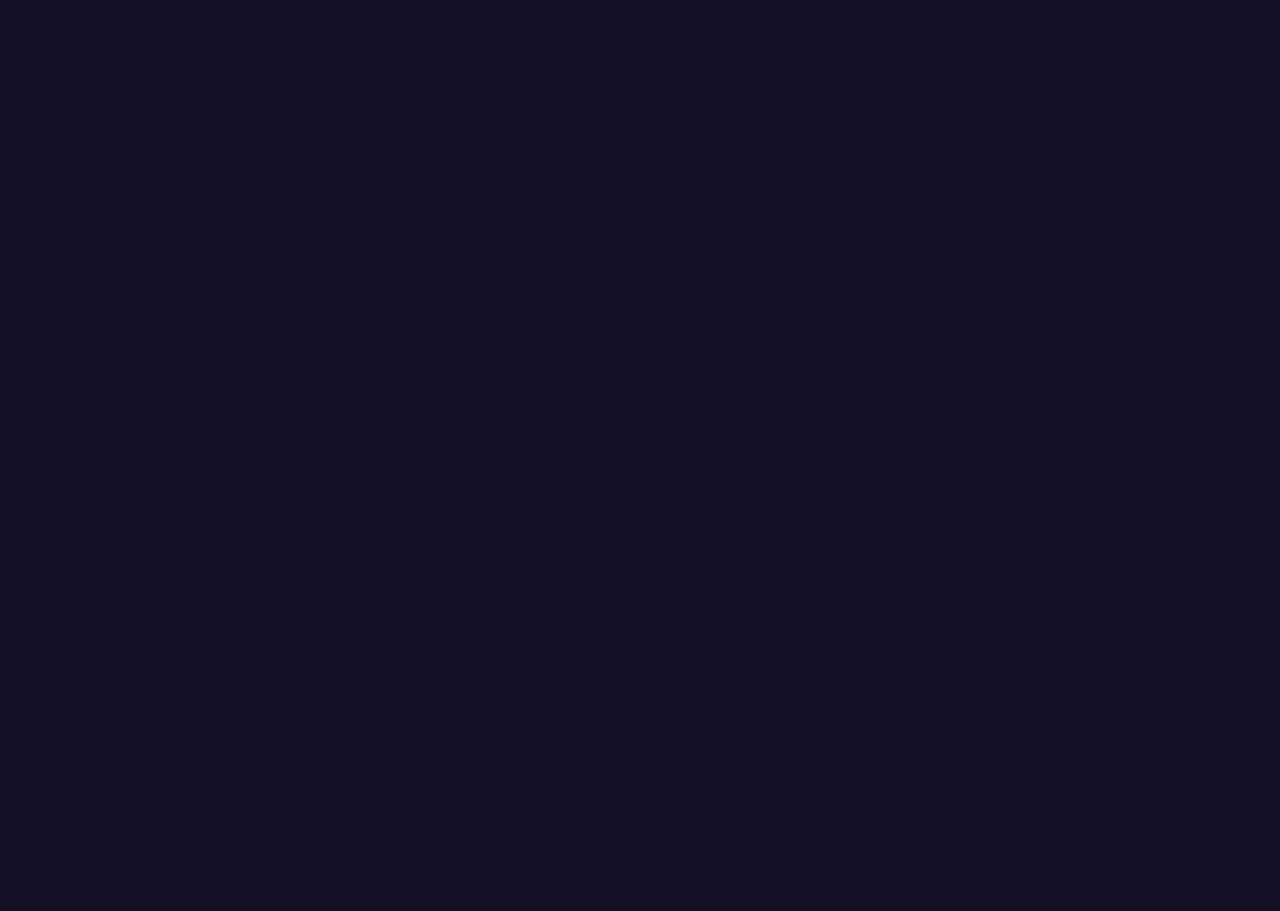
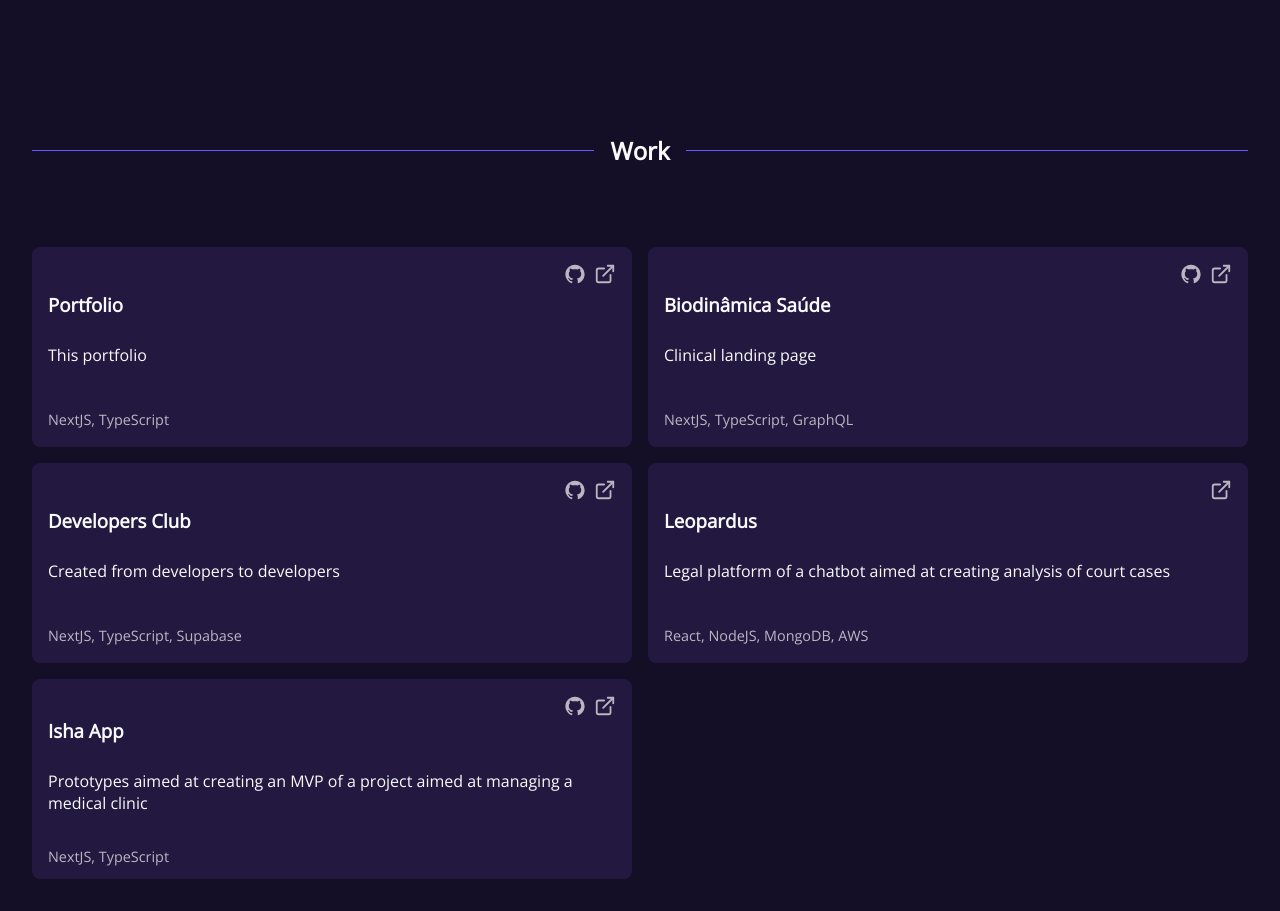
Before and after one commit to gabrielgrs/portfolio, a Next.js app: page / in a window 1280 px wide. Shown: the part 1300-2211 px from the top of the page. Before the commit the page ends 1298 px from the top, so only its background shows below. Built offline with nearby package versions, Linux system fonts and the light colour scheme.

Commit message:
:sparkles: Add work section

```diff
--- a/package.json
+++ b/package.json
@@ -10,6 +10,7 @@
   },
   "dependencies": {
     "next": "12.2.4",
+    "polished": "^4.2.2",
     "react": "18.2.0",
     "react-dom": "18.2.0",
     "react-icons": "4.4.0",
--- a/src/components/Menu/index.tsx
+++ b/src/components/Menu/index.tsx
@@ -24,6 +24,7 @@ const Nav = () => {
       <S.Section>
         <S.Item href="#main">main</S.Item>
         <S.Item href="#about">about</S.Item>
+        <S.Item href="#work">work</S.Item>
       </S.Section>
     </S.Nav>
   )
--- /dev/null
+++ b/src/components/Work/ProjectCard/index.tsx
@@ -0,0 +1,32 @@
+import { AiFillGithub } from 'react-icons/ai'
+import { FiExternalLink } from 'react-icons/fi'
+import type * as T from './types'
+import * as S from './styles'
+
+const ProjectCard = (props: T.Props) => {
+  return (
+    <S.ProjectCard>
+      <div>
+        <h3>{props.name}</h3>
+        <S.ProjectDescription>{props.description}</S.ProjectDescription>
+      </div>
+      <S.ProjectTechnologies>
+        {props.technologies.join(', ')}
+      </S.ProjectTechnologies>
+      <S.ProjectLinks>
+        {props.githubUrl && (
+          <a href={props.githubUrl} target="_blank" rel="noreferrer">
+            <AiFillGithub size={22} />
+          </a>
+        )}
+        {props.appUrl && (
+          <a href={props.appUrl} target="_blank" rel="noreferrer">
+            <FiExternalLink size={22} />
+          </a>
+        )}
+      </S.ProjectLinks>
+    </S.ProjectCard>
+  )
+}
+
+export default ProjectCard
--- /dev/null
+++ b/src/components/Work/ProjectCard/styles.ts
@@ -0,0 +1,49 @@
+import styled, { css } from 'styled-components'
+import { lighten } from 'polished'
+
+export const ProjectCard = styled.div`
+  ${({ theme }) => css`
+    background: ${lighten(0.07, theme.colors.primary)};
+    width: 100%;
+    transition: 600ms ease;
+    padding: 16px 16px 8px;
+    position: relative;
+    border-radius: 8px;
+    height: 200px;
+    display: flex;
+    flex-direction: column;
+    justify-content: space-around;
+
+    &:hover {
+      box-shadow: 0 0 0.1rem #fff, 0 0 0.1rem #fff,
+        0 0 1rem ${theme.colors.secondary}, 0 0 0.5rem ${theme.colors.secondary},
+        0 0 0.1rem ${theme.colors.secondary},
+        inset 0 0 0.7rem ${theme.colors.secondary};
+      transform: translateY(-5px);
+    }
+  `}
+`
+
+export const ProjectName = styled.h3``
+
+export const ProjectDescription = styled.p`
+  padding: 8px 0%;
+`
+
+export const ProjectTechnologies = styled.span`
+  opacity: 0.7;
+  font-size: 0.9em;
+`
+
+export const ProjectLinks = styled.div`
+  position: absolute;
+  top: 16px;
+  right: 16px;
+  display: flex;
+  gap: 8px;
+
+  > a {
+    cursor: pointer;
+    opacity: 0.7;
+  }
+`
--- /dev/null
+++ b/src/components/Work/ProjectCard/types.ts
@@ -0,0 +1,7 @@
+export type Props = {
+  name: string
+  description: string
+  technologies: string[]
+  githubUrl?: string
+  appUrl?: string
+}
--- /dev/null
+++ b/src/components/Work/index.tsx
@@ -0,0 +1,28 @@
+import * as S from './styles'
+import type * as T from './types'
+import projects from './projects'
+import ProjectCard from './ProjectCard'
+import SectionContent from '../shared/SectionContent'
+import SectionHeader from '../shared/SectionHeader'
+
+const Work = () => (
+  <S.Work id="work">
+    <SectionContent>
+      <SectionHeader>Work</SectionHeader>
+      <S.ProjectsGrid>
+        {projects.map((p, index) => (
+          <ProjectCard
+            key={p.name}
+            name={p.name}
+            description={p.description}
+            technologies={p.technologies}
+            githubUrl={p.githubUrl}
+            appUrl={p.appUrl}
+          />
+        ))}
+      </S.ProjectsGrid>
+    </SectionContent>
+  </S.Work>
+)
+
+export default Work
--- /dev/null
+++ b/src/components/Work/projects.ts
@@ -0,0 +1,40 @@
+const projects: T.Project[] = [
+  {
+    name: 'Portfolio',
+    description: 'This portfolio',
+    technologies: ['NextJS', 'TypeScript'],
+    githubUrl: 'https://github.com/gabrielgrs.github.io',
+    appUrl: 'https://gabrielgrs.github.io/',
+  },
+  {
+    name: 'Biodinâmica Saúde',
+    description: 'Clinical landing page',
+    technologies: ['NextJS', 'TypeScript', 'GraphQL'],
+    githubUrl: 'https://github.com/biodinamica',
+    appUrl: 'https://www.biodinamicasaude.com.br',
+  },
+  {
+    name: 'Developers Club',
+    description: 'Created from developers to developers',
+    technologies: ['NextJS', 'TypeScript', 'Supabase'],
+    githubUrl: 'https://github.com/gabrielgrs/developer-experience',
+    appUrl: 'https://developer-experience.vercel.app/',
+  },
+  {
+    name: 'Leopardus',
+    description:
+      'Legal platform of a chatbot aimed at creating analysis of court cases',
+    technologies: ['React', 'NodeJS', 'MongoDB', 'AWS'],
+    appUrl: 'https://leopardus.vercel.app/',
+  },
+  {
+    name: 'Isha App',
+    description:
+      'Prototypes aimed at creating an MVP of a project aimed at managing a medical clinic',
+    technologies: ['NextJS', 'TypeScript'],
+    appUrl: 'https://health-app-psi.vercel.app/',
+    githubUrl: 'https://github.com/gabrielgrs/health-app',
+  },
+]
+
+export default projects
--- /dev/null
+++ b/src/components/Work/styles.ts
@@ -0,0 +1,15 @@
+import styled, { css } from 'styled-components'
+
+export const Work = styled.div``
+
+export const ProjectsGrid = styled.div`
+  ${({ theme }) => css`
+    display: grid;
+    grid-template-columns: repeat(2, 1fr);
+    gap: 16px;
+
+    ${theme.breakPoints.mobile} {
+      grid-template-columns: 1fr;
+    }
+  `}
+`
--- /dev/null
+++ b/src/components/Work/types.ts
@@ -0,0 +1,7 @@
+export type Project = {
+  name: string
+  description: string
+  technologies: string[]
+  githubUrl?: string
+  appUrl?: string
+}
--- a/src/pages/index.tsx
+++ b/src/pages/index.tsx
@@ -3,6 +3,7 @@ import { Fragment } from 'react'
 import { Menu } from '../components'
 import Main from '../components/Main'
 import About from '../components/About'
+import Work from '../components/Work'
 
 const Home: NextPage = () => {
   return (
@@ -10,6 +11,7 @@ const Home: NextPage = () => {
       <Menu />
       <Main />
       <About />
+      <Work />
     </Fragment>
   )
 }
```
Also changed, not shown: 1 other file (tests, documents, lock files or other folders).
